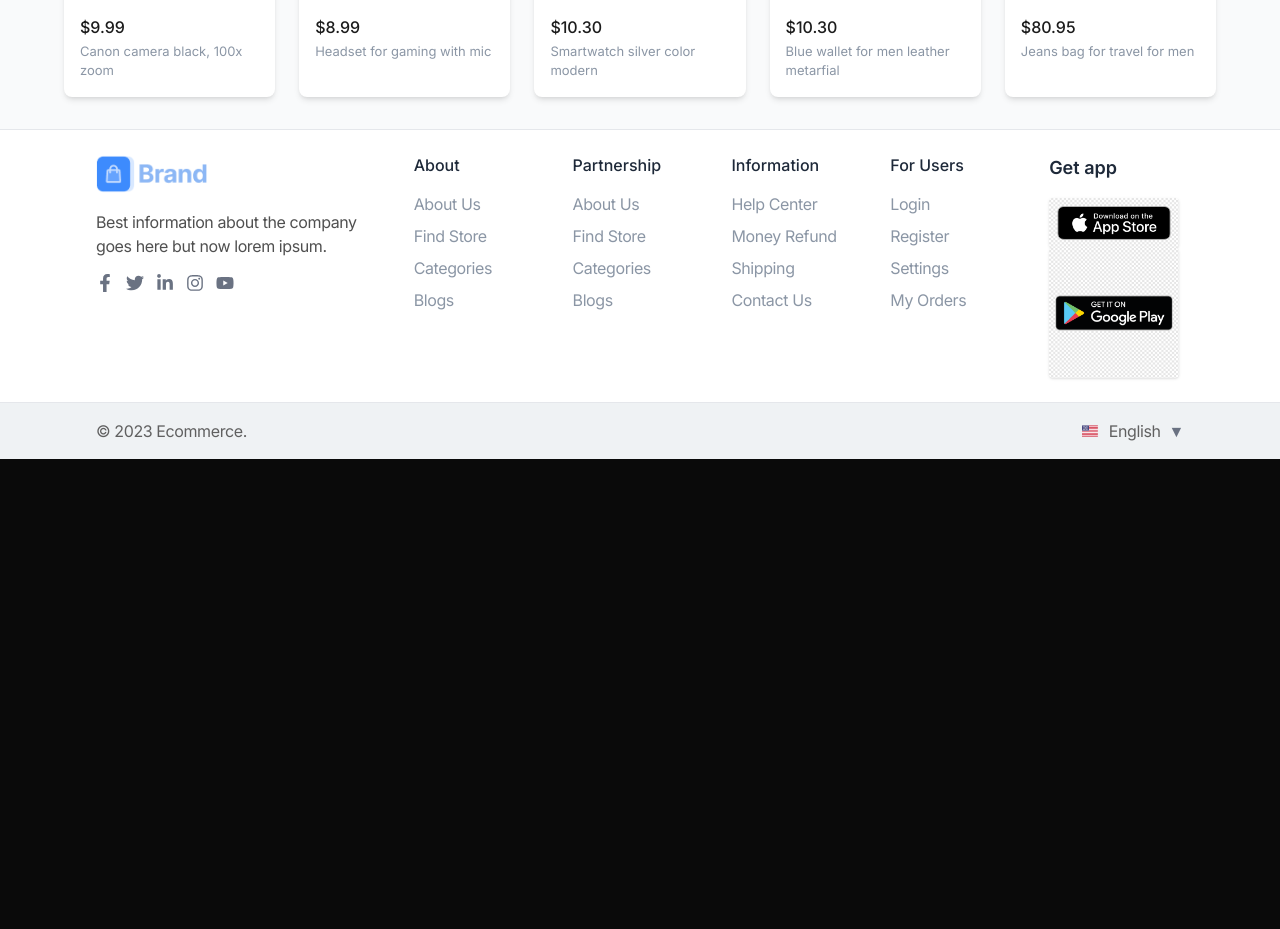
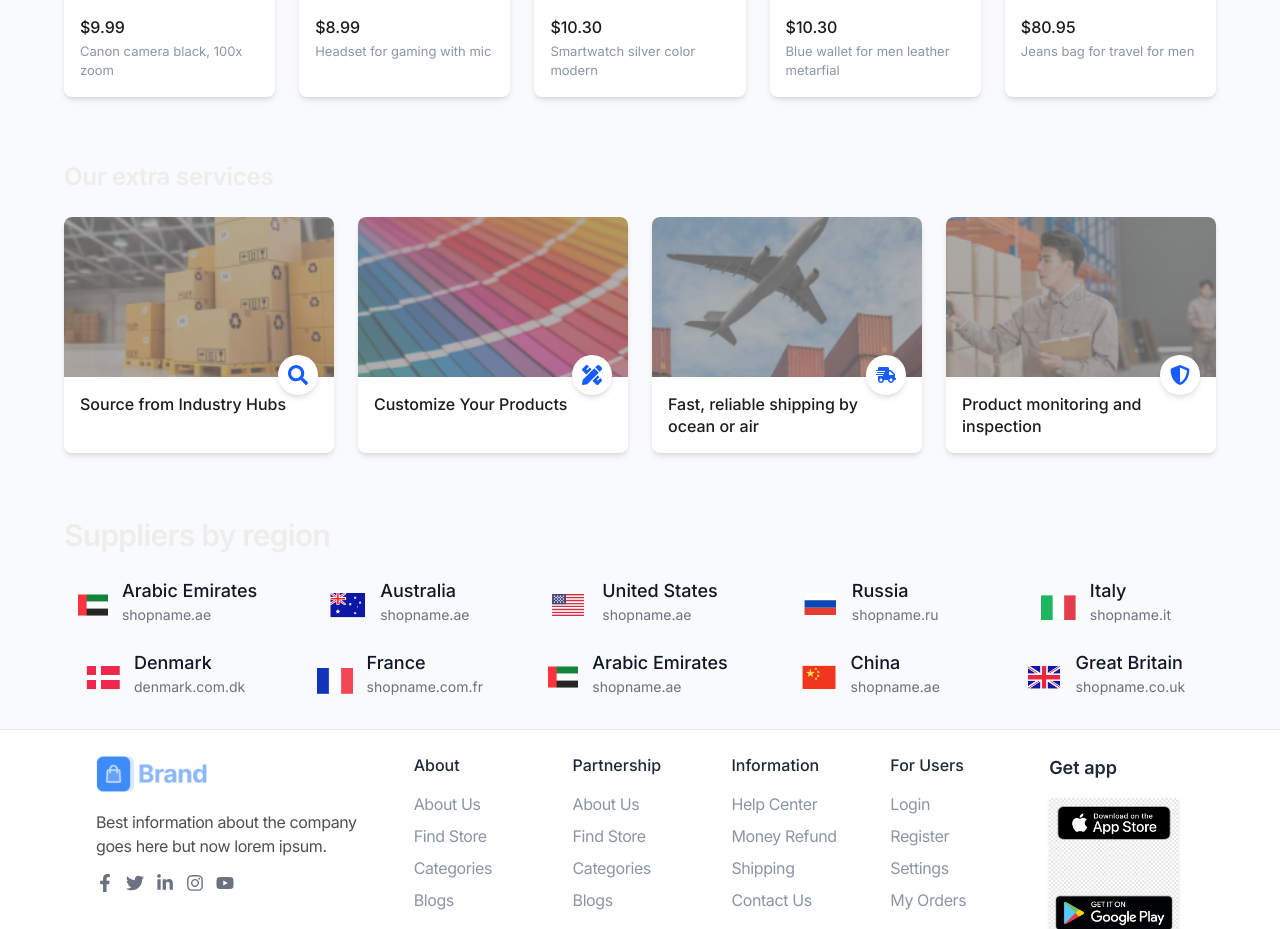
Before and after one commit to Muhammadtalha678/ecommerce-fullstack-design, a Next.js app in the folder frontend/: page / in a window 1280 px wide. Shown: the part 2980-3909 px from the top of the page. Before the commit the page ends 3439 px from the top, so only its background shows below. Built offline with nearby package versions, Linux system fonts and the light colour scheme.

Commit message:
add region and service section to homepage

```diff
--- a/frontend/src/app/(public)/page.tsx
+++ b/frontend/src/app/(public)/page.tsx
@@ -3,6 +3,8 @@ import HeroSection from '@/components/home/HeroSection/HeroSection'
 import CategorySection from '@/components/home/HomeCategories/HomeCategories';
 import InquirySection from '@/components/home/InquirySection/InquirySection';
 import RecommendSection from '@/components/home/RecommendSection/Recommend';
+import RegionSection from '@/components/home/RegionSection/RegionSection';
+import ServiceSection from '@/components/home/ServiceSection/ServiceSection';
 import React from 'react'
 
 const HomePage = () => {
@@ -35,6 +37,8 @@ const HomePage = () => {
             <CategorySection catProds={category2_products} bannerImage="/images/categor2-banner.png" bannerTitle="Consumer electronics and gadgets" />
             <InquirySection />
             <RecommendSection />
+            <ServiceSection />
+            <RegionSection />
         </div>
     )
 }
```
